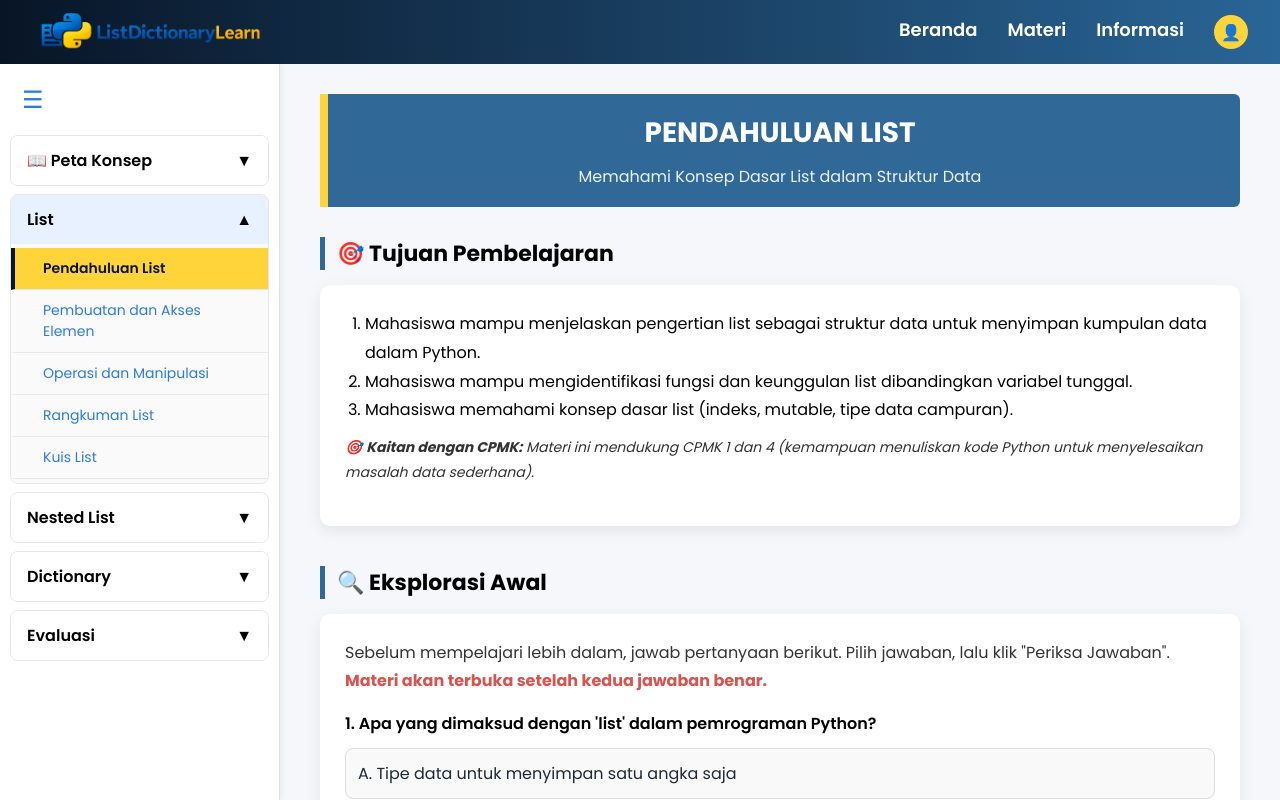
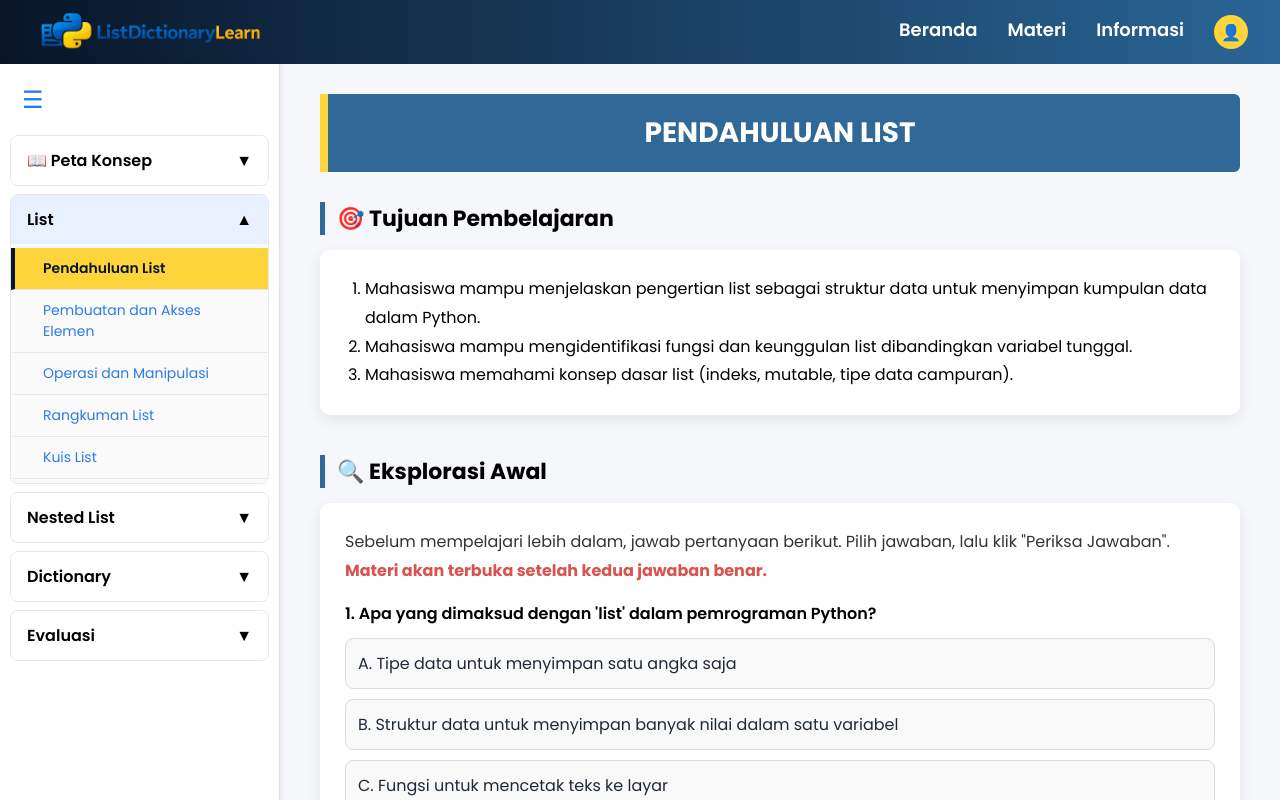
Before and after one commit to Halooci/Lidict, a React (Vite) app: page /List/PendahuluanList in a window 1280 px wide. Shown: the top 800 px of the page. Built offline with nearby package versions, Linux system fonts and the light colour scheme.

Commit message:
upd fix dlu list

```diff
--- a/src/pages/materi/List/OperasiDanManipulasi.jsx
+++ b/src/pages/materi/List/OperasiDanManipulasi.jsx
@@ -1344,7 +1344,7 @@ export default function OperasiManipulasiList() {
           <section style={styles.section}>
             <h2 style={styles.sectionTitle}>🎯 Tujuan Pembelajaran</h2>
             <div style={styles.card}>
-              <p style={styles.text}>Mahasiswa mampu menerapkan operasi dan manipulasi list dalam pengolahan data.</p>
+              <p style={styles.text}>1. Mahasiswa mampu menerapkan operasi dan manipulasi list dalam pengolahan data.</p>
             </div>
           </section>
 
--- a/src/pages/materi/List/PembuatanAksesElement.jsx
+++ b/src/pages/materi/List/PembuatanAksesElement.jsx
@@ -900,7 +900,7 @@ sys.stdout = StringIO()
           <div style={styles.header}>
             <div style={styles.headerAccent}></div>
             <h1 style={styles.headerTitle}>PEMBUATAN DAN AKSES ELEMEN LIST</h1>
-            <p style={styles.headerSubtitle}>Belajar Membuat dan Mengakses Data dalam List</p>
+            {/* <p style={styles.headerSubtitle}>Belajar Membuat dan Mengakses Data dalam List</p> */}
           </div>
 
           {/* TUJUAN PEMBELAJARAN */}
@@ -911,9 +911,9 @@ sys.stdout = StringIO()
                 <li>Mahasiswa mampu membuat list dalam Python.</li>
                 <li>Mahasiswa mampu mengambil elemen list menggunakan indeks positif, negatif, dan slicing.</li>
               </ol>
-              <p style={{ ...styles.text, fontSize: "14px", marginTop: "10px", fontStyle: "italic" }}>
+              {/* <p style={{ ...styles.text, fontSize: "14px", marginTop: "10px", fontStyle: "italic" }}>
                 🎯 <strong>Kaitan dengan CPMK:</strong> Materi ini mendukung CPMK 1 dan 4 (kemampuan menuliskan kode Python untuk menyelesaikan masalah data sederhana).
-              </p>
+              </p> */}
             </div>
           </section>
 
--- a/src/pages/materi/List/PendahuluanList.jsx
+++ b/src/pages/materi/List/PendahuluanList.jsx
@@ -452,7 +452,7 @@ sys.stdout = StringIO()
           <div style={styles.header}>
             <div style={styles.headerAccent}></div>
             <h1 style={styles.headerTitle}>PENDAHULUAN LIST</h1>
-            <p style={styles.headerSubtitle}>Memahami Konsep Dasar List dalam Struktur Data</p>
+            {/* <p style={styles.headerSubtitle}>Memahami Konsep Dasar List dalam Struktur Data</p> */}
           </div>
 
           {/* TUJUAN PEMBELAJARAN */}
@@ -464,9 +464,9 @@ sys.stdout = StringIO()
                 <li>Mahasiswa mampu mengidentifikasi fungsi dan keunggulan list dibandingkan variabel tunggal.</li>
                 <li>Mahasiswa memahami konsep dasar list (indeks, mutable, tipe data campuran).</li>
               </ol>
-              <p style={{ ...styles.text, fontSize: "14px", marginTop: "10px", fontStyle: "italic" }}>
+              {/* <p style={{ ...styles.text, fontSize: "14px", marginTop: "10px", fontStyle: "italic" }}>
                 🎯 <strong>Kaitan dengan CPMK:</strong> Materi ini mendukung CPMK 1 dan 4 (kemampuan menuliskan kode Python untuk menyelesaikan masalah data sederhana).
-              </p>
+              </p> */}
             </div>
           </section>
 
```
